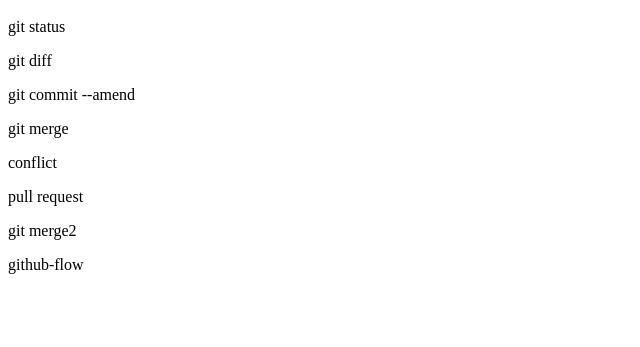
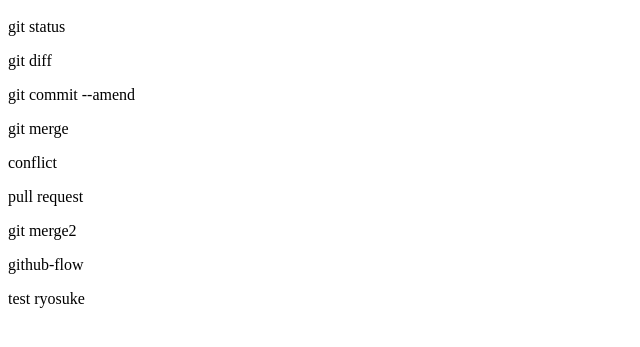
Before and after one commit to Ry00mni/git_tutorial, a plain HTML site: page index.html in a window 1280 px wide. Shown: the part 57-404 px from the top of the page, without its empty margins (0-640 px from the left). Drawn offline with Linux system fonts and the light colour scheme.

Commit message:
testです

```diff
--- a/index.html
+++ b/index.html
@@ -7,3 +7,4 @@
 <p>pull request</p>
 <p>git merge2</p>
 <p>github-flow</p>
+<p>test ryosuke</p>
```
